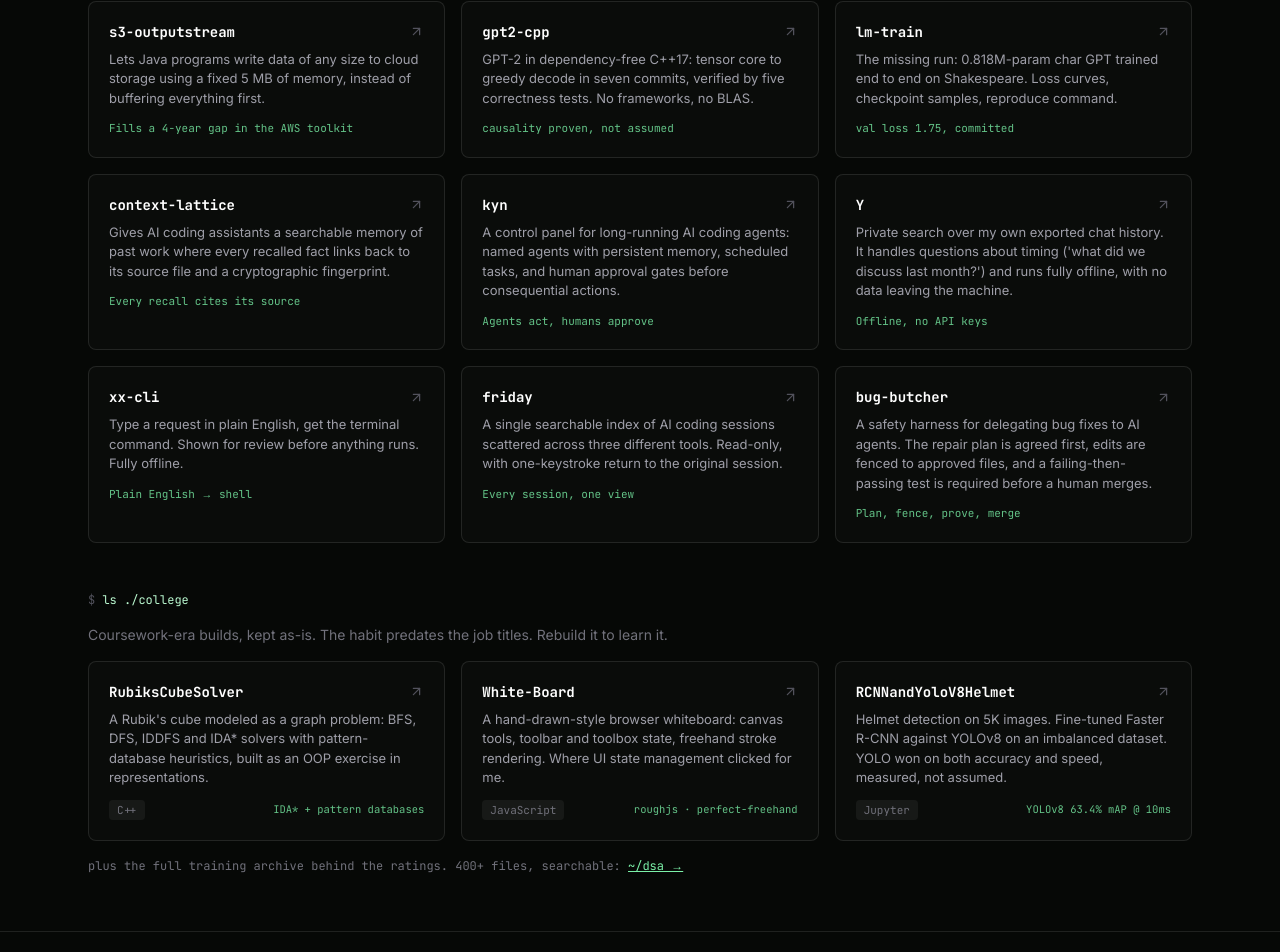
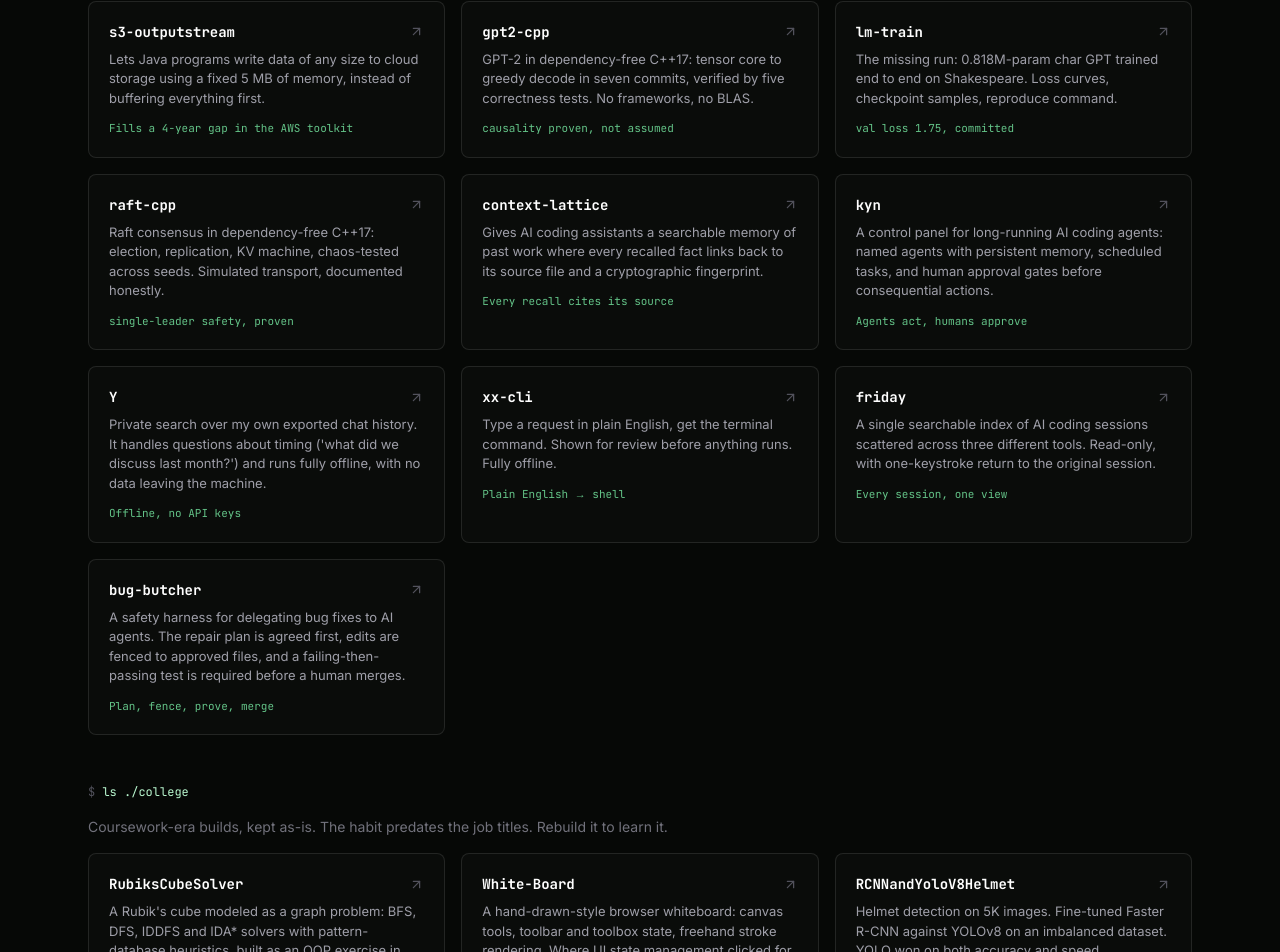
Before and after one commit to Arin016/Arin016.github.io, a Next.js app: page /projects in a window 1280 px wide. Shown: the part 3283-4235 px from the top of the page. Built offline with nearby package versions, Linux system fonts and the light colour scheme.

Commit message:
feat: surface raft-cpp, close the consensus gap

```diff
--- a/src/components/Sections.tsx
+++ b/src/components/Sections.tsx
@@ -176,8 +176,8 @@ export function AIWork() {
 export function OpenQuestions() {
   const qs = [
     {
-      q: "01 — consistency I haven't had to prove",
-      body: "My ingestion pipeline behaves exactly once in practice. Idempotent storage, ordered partitions, careful retries. But I've never implemented a consensus protocol, and I can't derive my pipeline's guarantees from first principles. I want to close that gap from the literature and implementation, not from the next production incident.",
+      q: "01 — consistency, now with running code",
+      body: "My ingestion pipeline behaves exactly once in practice. Idempotent storage, ordered partitions, careful retries. Since writing this I implemented Raft in C++ — election, replication, a KV machine, chaos-tested across seeds. Remaining: membership changes, snapshots, and deriving my own pipeline's guarantees from first principles rather than the next incident.",
     },
     {
       q: "02 — storage engines I've only consumed",
--- a/src/components/Terminal.tsx
+++ b/src/components/Terminal.tsx
@@ -23,7 +23,7 @@ const DIRS: Record<string, string> = {
 };
 
 const QUESTIONS: Line[] = [
-  { text: "01 — consistency I haven't had to prove", tone: "out" },
+  { text: "01 — consistency, now with running code", tone: "out" },
   { text: "02 — storage engines I've only consumed", tone: "out" },
   { text: "03 — verification instead of vigilance", tone: "out" },
   { text: "04 — serving intelligence cheaply", tone: "out" },
--- a/src/data/content.ts
+++ b/src/data/content.ts
@@ -208,6 +208,13 @@ export const OSS_LIST: OSS[] = [
     highlight: "val loss 1.75, committed",
   },
   {
+    name: "raft-cpp",
+    desc: "Raft consensus in dependency-free C++17: election, replication, KV machine, chaos-tested across seeds. Simulated transport, documented honestly.",
+    lang: "C++",
+    url: "https://github.com/Arin016/raft-cpp",
+    highlight: "single-leader safety, proven",
+  },
+  {
     name: "context-lattice",
     desc: "Gives AI coding assistants a searchable memory of past work where every recalled fact links back to its source file and a cryptographic fingerprint.",
     lang: "Python",
--- a/src/lib/ask.ts
+++ b/src/lib/ask.ts
@@ -76,7 +76,7 @@ const KB: Entry[] = [
   {
     label: "Open source",
     keys: ["oss", "open source", "github", "contribution", "upstream", "opensearch", "s3-outputstream"],
-    text: "9 tools plus upstream pull requests across OpenSearch, SGLang, and lm-eval. Code lives at github.com/Arin016.",
+    text: "10 tools plus upstream pull requests across OpenSearch, SGLang, and lm-eval. Code lives at github.com/Arin016.",
     src: "/projects",
   },
   {
```
